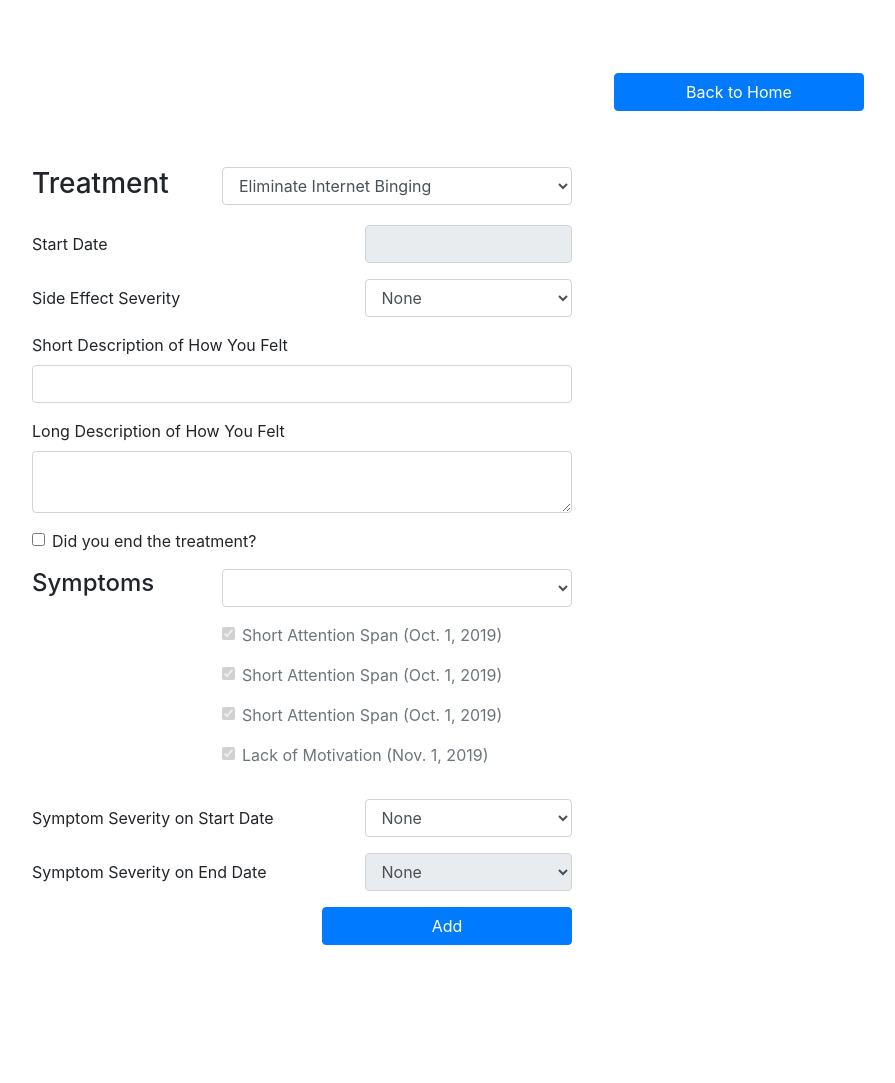
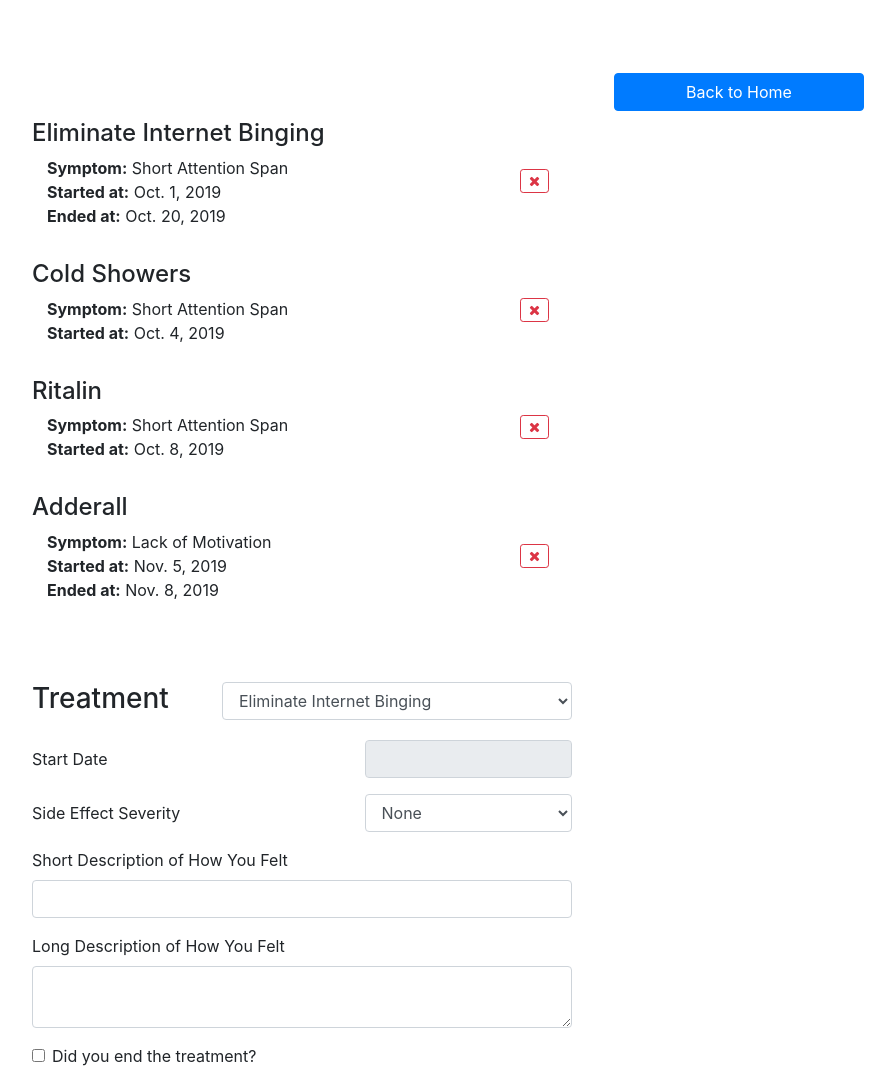
Before and after one commit to square1grp/What_really_works, a Django app: page /user/1/add/treatment in a window 1280 px wide. Shown: the top 1083 px of the page, without its empty margins (338-1233 px from the left). Before the commit the page ends 945 px from the top, so only its background shows below. Run offline with Django 3.2, Linux system fonts and the light colour scheme; data comes from the database, SQL or seed files in the repository; both versions use the stored data as it was after the commit; lists and menus that the app fills with data are empty; some libraries are stand-ins or nearby versions.

Commit message:
add treatment update

```diff
--- a/wrw/templates/pages/add/treatment.html
+++ b/wrw/templates/pages/add/treatment.html
@@ -14,7 +14,27 @@
     </div>
 
     <div class="row flex-column">
+        {% for user_treatment in user_treatments %}
+        <form class="form-inline col-12 col-lg-6 mx-auto" method="POST">
+            {% csrf_token %}
+            <div class="col-11 row">
+                <h4>{{user_treatment.method}}</h4>
+                <p class="col-12">
+                    <b>Symptom:</b> {{user_treatment.symptom}}<br />
+                    <b>Started at:</b> {{user_treatment.started_at}}
+                    {% if user_treatment.ended_at %}
+                    <br /><b>Ended at:</b> {{user_treatment.ended_at}}
+                    {% endif %}
+                </p>
+            </div>
 
+            <input type="hidden" name="action" value="delete">
+            <input type="hidden" name="user_symptom_id" value="{{user_treatment.user_symptom_id}}">
+            <button type="submit" class="delete m-auto btn btn-outline-danger btn-sm">
+                <i class="fa fa-times" aria-hidden="true"></i>
+            </button>
+        </form>
+        {% endfor %}
     </div>
 
 
--- a/wrw/views.py
+++ b/wrw/views.py
@@ -121,8 +121,7 @@
             if params['action'] == 'add':
                 updateUserSymptom(params)
             elif params['action'] == 'delete':
-                pass
-                # UserSymptomUpdate.objects.get(id=params['user_symptom_update_id']).delete()
+                clearUserSymptom(params)
 
         except:
             pass
@@ -133,12 +132,35 @@
     for symptom in user.getSymptoms():
         user_symptoms += UserSymptom.objects.filter(user=user, symptom=symptom)
 
+    user_treatments = []
+    for user_symptom in user_symptoms:
+        if not user_symptom.has_user_symptom_trial_start():
+            continue
+
+        user_symptom_trial_started = user_symptom.getTrialStarted()
+        user_symptom_trial_ended = user_symptom.getTrialEnded()
+
+        symptom = user_symptom.getSymptomName()
+        method = user_symptom_trial_started.getMethodName()
+        started_at = user_symptom_trial_started.getStartedAt()
+        ended_at = None if user_symptom_trial_ended is None else user_symptom_trial_ended.getEndedAt()
+
+        user_treatments.append(dict(
+            user_symptom_id=user_symptom.id,
+            symptom=symptom,
+            method=method,
+            started_at=started_at,
+            ended_at=ended_at
+        ))
+    user_treatments.sort(key=lambda x: x['started_at'])
+
     user_symptoms = [dict(
         id=user_symptom.id,
         symptom=user_symptom.getSymptomName(),
         checked=user_symptom.has_user_symptom_trial_start(),
         created_at=user_symptom.getCreatedAt()
     ) for user_symptom in user_symptoms]
+    user_symptoms.sort(key=lambda x: x['created_at'])
 
     treatments = Method.objects.all()
 
@@ -147,6 +169,7 @@
 
     return render(request, 'pages/add/treatment.html', {
         'user_id': user_id,
+        'user_treatments': user_treatments,
         'treatments': treatments,
         'severities': severities,
         'drawbacks': drawbacks,
```
Also changed, not shown: wrw/utils.py (+23 -2 lines), db.sqlite3.
